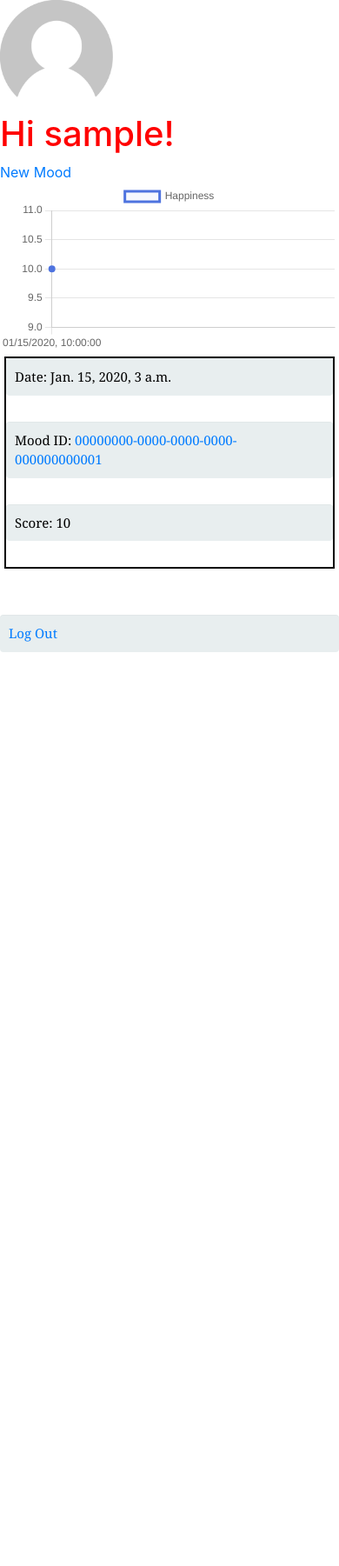
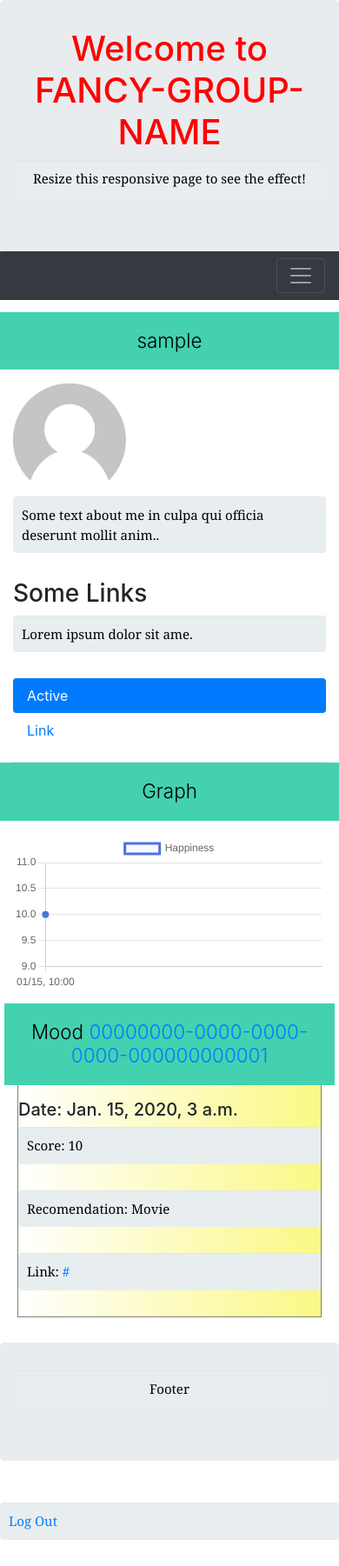
Before and after one commit to CMPUT401F21-Hackathon/Mood-Journal, a Django app: page / in a window 390 px wide. Shown: the whole page at 87% size. Before the commit the page ends 750 px from the top, so only its background shows below. Run offline with Django 3.2, Linux system fonts and the light colour scheme; a user stored in the database is signed in; tables that the repository leaves empty hold one stand-in row (values such as "Sample post"); some libraries are stand-ins or nearby versions.

Commit message:
edit mood css added

```diff
--- a/hackathon/mood_journal/models.py
+++ b/hackathon/mood_journal/models.py
@@ -36,6 +36,7 @@ class Mood(models.Model):
         default=RecommendationChoices.MUSIC
     )
 
+    link_title = models.TextField(max_length=200, blank=True)
     link = models.TextField(max_length=200, blank=True)
 
     user = models.ForeignKey(Profile, on_delete=models.CASCADE)
--- a/hackathon/mood_journal/recomendations.py
+++ b/hackathon/mood_journal/recomendations.py
@@ -1,3 +1,20 @@
 music = {
-    'Never Gonna Give You Up': 'https://www.youtube.com/watch?v=dQw4w9WgXcQ'
+    'Never Gonna Give You Up': 'https://www.youtube.com/watch?v=dQw4w9WgXcQ',
+    'Levitating': 'https://www.youtube.com/watch?v=TUVcZfQe-Kw',
+    'Heat Waves': 'https://www.youtube.com/watch?v=KT7F15T9VBI',
+    'Shape Of You': 'https://www.youtube.com/watch?v=JGwWNGJdvx8',
+    'High Hopes': 'https://www.youtube.com/watch?v=IPXIgEAGe4U'
 }
+
+movie = {"Pitch Perfect": 'https://www.youtube.com/watch?v=TY-u5P9pRwA',
+        "Harry Potter and the Chamber of Secrets": 'https://www.youtube.com/watch?v=1bq0qff4iF8',
+        "Finding Dory": 'https://www.youtube.com/watch?v=0tkLUap7oGQ',
+        "The Hunger Games: Catching Fire": 'https://www.youtube.com/watch?v=EAzGXqJSDJ8',
+        "Ratatouille": 'https://www.youtube.com/watch?v=NgsQ8mVkN8w'
+}
+
+recipe = {"Chicken Noodle Casserole": "https://thecozycook.com/easy-cheesy-chicken-noodle-casserole/",
+            'Classic Patty Melt': 'https://www.smalltownwoman.com/classic-patty-melt/',
+            'Ravioli Lasagna': 'https://thesaltymarshmallow.com/million-dollar-ravioli-lasagna/?utm_term=casserole+recipes&utm_campaign=4140096890',
+            'Garlic Bread Grilled Cheese Sandwiches': 'https://www.creationsbykara.com/garlic-bread-grilled-cheese-sandwiches/',
+            'Chocolate Chip Cookies':'https://www.thebakingchocolatess.com/omg-soft-batch-chocolate-chip-cookies-pure-nirvana/'}
--- a/hackathon/mood_journal/static/css/base.css
+++ b/hackathon/mood_journal/static/css/base.css
@@ -6,8 +6,9 @@ h1 {
     color: red;
 }
 
-.mood {
-  border: 2px solid black;
+.mood-box {
+  border: 1px solid grey;
+  background-image: linear-gradient(to right, white, rgba(250, 248, 132));
   margin: 5px;
 }
 
@@ -92,3 +93,6 @@ h2 {
     margin-right: auto;
     text-align: left;
 } */
+  /* padding: 5px;
+  border-radius: 6px;
+} */
--- a/hackathon/mood_journal/templates/mood_journal/home.html
+++ b/hackathon/mood_journal/templates/mood_journal/home.html
@@ -6,13 +6,71 @@
 
 {% block content %}
 {% if user.is_authenticated %}
-  <img src="{% static 'img/generic_profile_picture.PNG' %}" alt="Profile Picture" width="130" height="130"/>
-  <h1>Hi {{ user.username }}!</h1>
-  <a href="{% url 'mood_journal:mood_new' %}">New Mood</a>
 
-  <div class="chart-area">
-    <canvas id="my-chart"></canvas>
+  <div class="jumbotron text-center" style="margin-bottom:0">
+    <h1>Welcome to FANCY-GROUP-NAME</h1>
+    <p>Resize this responsive page to see the effect!</p>
   </div>
+
+  <nav class="navbar navbar-expand-sm bg-dark navbar-dark ">
+    <a class="navbar-brand" href="#"></a>
+    <button class="navbar-toggler" type="button" data-toggle="collapse" data-target="#collapsibleNavbar">
+      <span class="navbar-toggler-icon"></span>
+    </button>
+    <div class="collapse navbar-collapse" id="collapsibleNavbar">
+      <ul class="navbar-nav mx-auto">
+        <li class="nav-item">
+          <a class="nav-link" href="{% url 'mood_journal:mood_new' %}">New Mood</a>
+        </li>
+      </ul>
+    </div>
+  </nav>
+
+  <div class="container" style="margin-top:30px">
+    <div class="row">
+      <div class="col-sm-4">
+        <h2>{{user.username}}</h2>
+        <div class="profile-picture">
+          <img src="{% static 'img/generic_profile_picture.PNG' %}" alt="Profile Picture" width="130" height="130"/>
+        </div>
+        <p>Some text about me in culpa qui officia deserunt mollit anim..</p>
+        <h3>Some Links</h3>
+        <p>Lorem ipsum dolor sit ame.</p>
+        <ul class="nav nav-pills flex-column">
+          <li class="nav-item">
+            <a class="nav-link active" href="#">Active</a>
+          </li>
+          <li class="nav-item">
+            <a class="nav-link" href="#">Link</a>
+          </li>
+        </ul>
+        <hr class="d-sm-none">
+      </div>
+      <div class="col-sm-8">
+        <h2>Graph</h2>
+        <div class="chart-area">
+          <canvas id="my-chart"></canvas>
+        </div>
+        <br>
+
+        {% for mood in moods %}
+        <div class="mood-box">
+          <h2>Mood <a href="/mood/{{mood.id}}/">{{mood.id}}</a></h2>
+          <h5>Date: {{mood.timestamp}}</h5>
+          <p>Score: {{mood.score}}</p>
+          <p>Recomendation: {{mood.recommendation}}</p>
+          <p>Link: <a href={{mood.link}}>{{mood.link_title}}</a></p>
+        </div>
+          <br>
+        {% endfor %}
+      </div>
+    </div>
+  </div>
+
+  <div class="jumbotron text-center" style="margin-bottom:0">
+    <p>Footer</p>
+  </div>
+
 
   <script language="JavaScript">
     var config = {
@@ -46,16 +104,6 @@
     };
   </script>
 
-  <div id="moods">
-    {% for mood in moods %}
-    <div class="mood">
-      <p>Date: {{mood.timestamp}}</p>
-      <p>Mood ID:<a href="/mood/{{mood.id}}/"> {{mood.id}}</a></p>
-      <p>Score: {{mood.score}}</p>
-    </div>
-    {% endfor %}
-  </div>
-
   <br></br>
   <p><a href="{% url 'logout' %}">Log Out</a></p>
 {% else %}
--- a/hackathon/mood_journal/views.py
+++ b/hackathon/mood_journal/views.py
@@ -2,8 +2,9 @@ from .models import Mood
 from django.shortcuts import get_object_or_404, redirect, render
 from .forms import MoodForm
 from .models import Mood, Profile
-from .recomendations import music
+from .recomendations import music, movie, recipe
 import json
+import random
 
 # Create your views here.
 
@@ -14,7 +15,7 @@ def home(request):
     labels = []
     data = []
     for mood in moods_r:
-        labels.append(mood.timestamp.strftime("%m/%d/%Y, %H:%M:%S"))
+        labels.append(mood.timestamp.strftime("%m/%d, %H:%M"))
         data.append(mood.score)
     context = {
         'moods': moods,
@@ -29,7 +30,12 @@ def mood_new(request):
         if form.is_valid:
             mood = form.save(commit=False)
             mood.score = request.POST.get('range')
-            mood.link = music["Never Gonna Give You Up"]
+            if mood.recommendation == "Music":
+                mood.link_title, mood.link = random.choice(list(music.items()))
+            elif mood.recommendation == "Movie":
+                mood.link_title, mood.link = random.choice(list(movie.items()))
+            else:
+                mood.link_title, mood.link = random.choice(list(recipe.items()))
             mood.user = request.user.profile
             mood.save()
             return redirect("mood_journal:home")
```
Also changed, not shown: hackathon/mood_journal/migrations/0006_mood_link_title.py (added), hackathon/mood_journal/static/img/profile.jpg (added).
